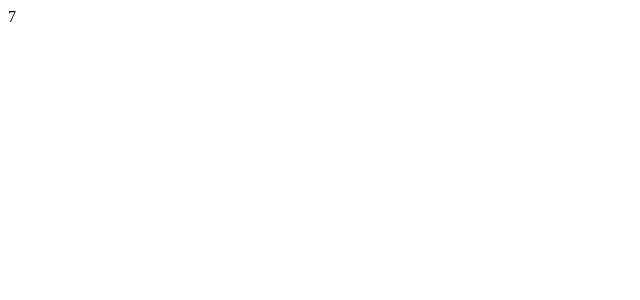
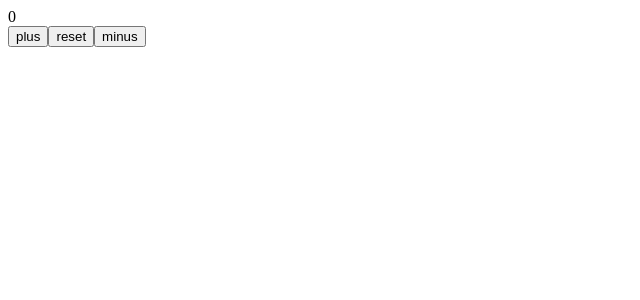
Before and after one commit to soof05/My-submissions-for-course-Full-Stack-Open-2023, a React (Vite) app in the folder part1/courseinfo/: page / in a window 1280 px wide. Shown: the top 300 px of the page, without its empty margins (0-640 px from the left). Built offline with nearby package versions, Linux system fonts and the light colour scheme.

Commit message:
Learn The Basics Of React Hook (useState)

```diff
--- a/part1/courseinfo/src/App.jsx
+++ b/part1/courseinfo/src/App.jsx
@@ -1,18 +1,35 @@
 import { useState } from 'react'
 
+const Display = ({counter}) => <div>{counter}</div>
+
+const Button = ({onClick, text}) => <button onClick={onClick}>{text}</button>
 const App = () => {
 
   const [ counter, setCounter ] = useState(0)
+  console.log('this will be displayed first')
 
-  setTimeout(
-    () => setCounter(counter + 1),
-    1000
-  )
+  const increaseByOne = () => {
+    console.log('plus')
+    setCounter(counter + 1)
+  }
 
-  console.log('rendering...', counter);
+  const resetToZero = () => {
+    console.log('zero')
+    setCounter(0)
+  }
+
+  const decreaseByOne = () => {
+    console.log('minus')
+    setCounter(counter - 1)
+  }
 
   return (
-    <div>{counter}</div>
+    <div>
+      <Display counter={counter}/>
+      <Button onClick={increaseByOne} text={'plus'}/>
+      <Button onClick={resetToZero} text={'reset'}/>
+      <Button onClick={decreaseByOne} text={'minus'}/>
+    </div>
   )
 }
 
```
